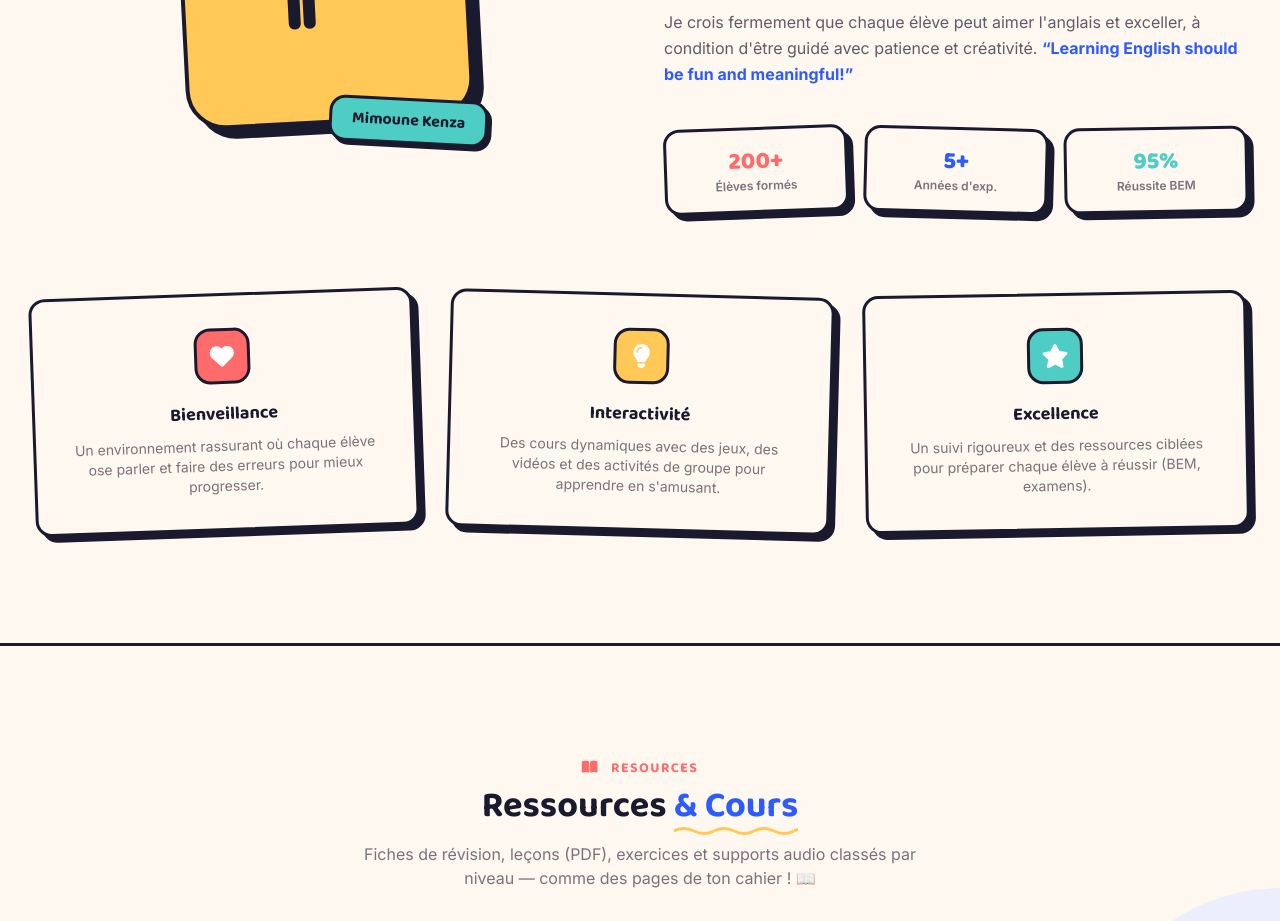
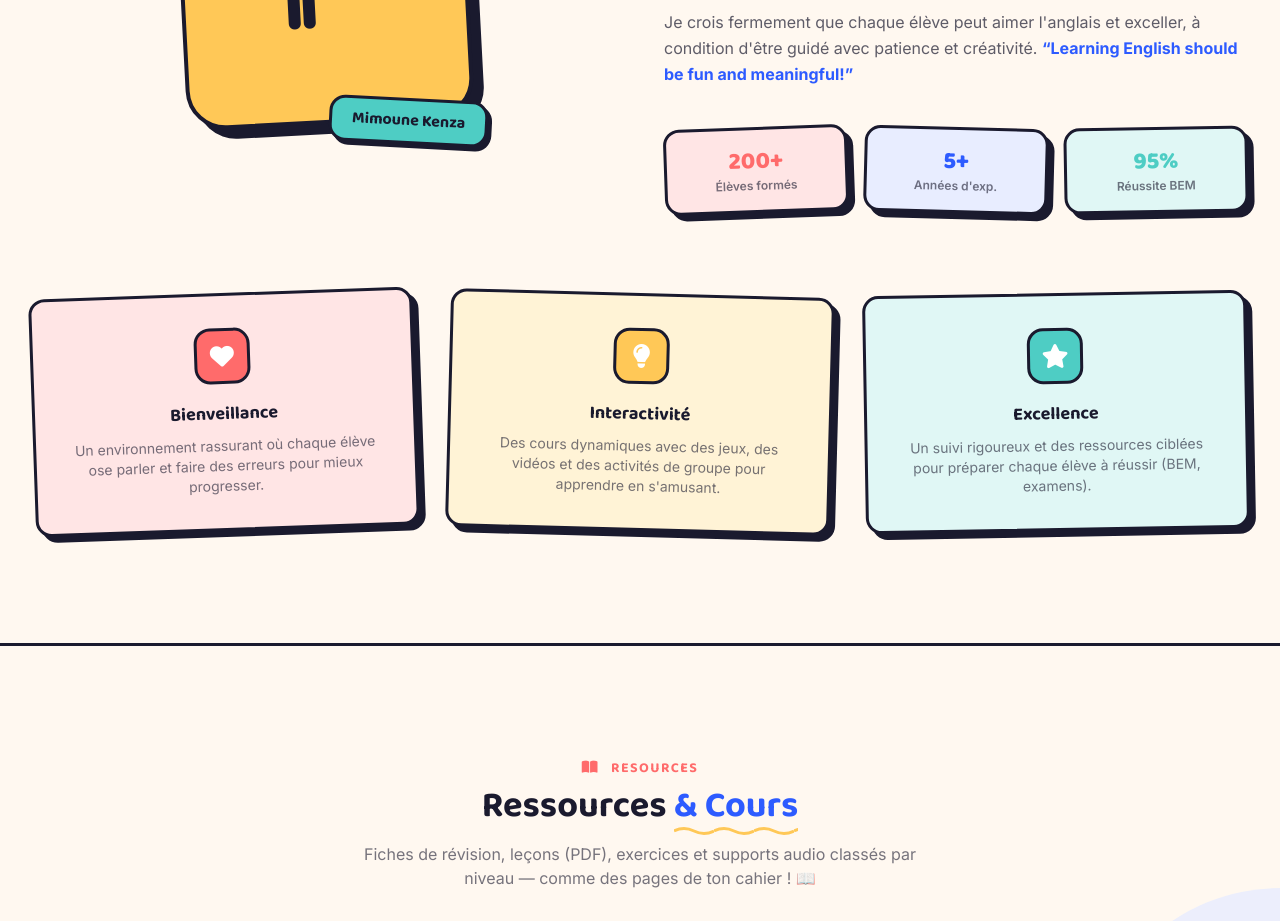
Before and after one commit to islamMed06/mimobot-web, a Next.js app: page / in a window 1280 px wide. Shown: the part 1300-2221 px from the top of the page. Built offline with nearby package versions, Linux system fonts and the light colour scheme.

Commit message:
fix: add colored backgrounds to stickers on all pages

```diff
--- a/src/app/exercises/page.tsx
+++ b/src/app/exercises/page.tsx
@@ -103,7 +103,7 @@ export default async function ExercisesPage({ searchParams }: { searchParams: Pr
 
         <div className="grid gap-5 max-w-3xl mx-auto">
           {exercises?.map((e, i) => (
-            <div key={e.id} className={`sticker rounded-2xl p-6 ${i % 2 === 0 ? "tilt-1" : "tilt-2"}`}>
+            <div key={e.id} className={`sticker rounded-2xl p-6 ${["bg-mint-light","bg-blue-light","bg-coral-light","bg-sun-light"][i % 4]} ${i % 2 === 0 ? "tilt-1" : "tilt-2"}`}>
               <div className="flex items-start justify-between gap-4">
                 <div>
                   <h2 className="font-display font-bold text-lg text-ink">{e.title}</h2>
--- a/src/app/lessons/page.tsx
+++ b/src/app/lessons/page.tsx
@@ -99,7 +99,7 @@ export default async function LessonsPage({ searchParams }: { searchParams: Prom
           {lessons?.map((l, i) => (
             <div
               key={l.id}
-              className={`sticker rounded-2xl p-6 ${i % 2 === 0 ? "tilt-1" : "tilt-2"}`}
+              className={`sticker rounded-2xl p-6 ${["bg-mint-light","bg-blue-light","bg-coral-light","bg-sun-light"][i % 4]} ${i % 2 === 0 ? "tilt-1" : "tilt-2"}`}
             >
               <div className="flex items-start justify-between gap-4">
                 <div>
--- a/src/app/page.tsx
+++ b/src/app/page.tsx
@@ -332,7 +332,7 @@ export default function HomePage() {
               </p>
 
               <div className="grid grid-cols-3 gap-4 pt-4">
-                <div className="text-center sticker rounded-2xl py-4 tilt-1">
+                <div className="text-center sticker bg-coral-light rounded-2xl py-4 tilt-1">
                   <p className="font-display text-2xl font-extrabold text-coral">
                     200+
                   </p>
@@ -340,7 +340,7 @@ export default function HomePage() {
                     Élèves formés
                   </p>
                 </div>
-                <div className="text-center sticker rounded-2xl py-4 tilt-2">
+                <div className="text-center sticker bg-blue-light rounded-2xl py-4 tilt-2">
                   <p className="font-display text-2xl font-extrabold text-blue">
                     5+
                   </p>
@@ -348,7 +348,7 @@ export default function HomePage() {
                     Années d&apos;exp.
                   </p>
                 </div>
-                <div className="text-center sticker rounded-2xl py-4 tilt-3">
+                <div className="text-center sticker bg-mint-light rounded-2xl py-4 tilt-3">
                   <p className="font-display text-2xl font-extrabold text-mint">
                     95%
                   </p>
@@ -383,7 +383,7 @@ export default function HomePage() {
             ].map((item, i) => (
               <div
                 key={item.title}
-                className={`sticker tilt-${i + 1} rounded-2xl p-8 text-center`}
+                className={`sticker ${["bg-coral-light","bg-sun-light","bg-mint-light"][i]} tilt-${i + 1} rounded-2xl p-8 text-center`}
               >
                 <div
                   className={`w-14 h-14 rounded-2xl ${item.color} border-3 border-ink text-white flex items-center justify-center text-2xl mx-auto mb-4`}
--- a/src/app/resources/page.tsx
+++ b/src/app/resources/page.tsx
@@ -89,7 +89,7 @@ export default async function ResourcesPage({ searchParams }: { searchParams: Pr
 
         <div className="grid gap-5 max-w-3xl mx-auto">
           {resources?.map((r, i) => (
-            <div key={r.id} className={`sticker rounded-2xl p-6 ${i % 2 === 0 ? "tilt-1" : "tilt-2"}`}>
+            <div key={r.id} className={`sticker rounded-2xl p-6 ${["bg-mint-light","bg-blue-light","bg-coral-light","bg-sun-light"][i % 4]} ${i % 2 === 0 ? "tilt-1" : "tilt-2"}`}>
               <div className="flex items-center justify-between gap-4">
                 <div className="min-w-0">
                   <h2 className="font-display font-bold text-lg text-ink truncate">{r.title}</h2>
```
